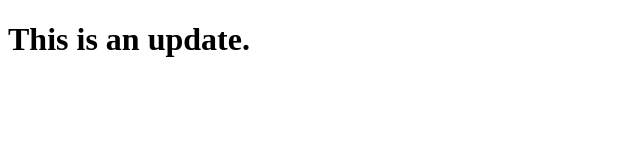
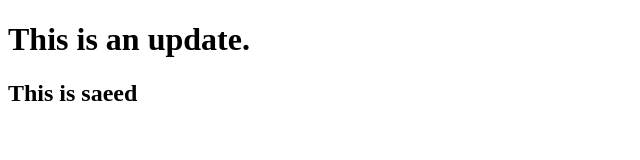
Before and after one commit to abdo5elsherif/SecondProject, a plain HTML site: page index.html in a window 1280 px wide. Shown: the whole page, without its empty margins (0-640 px from the left). Drawn offline with Linux system fonts and the light colour scheme.

Commit message:
Modified

```diff
--- a/index.html
+++ b/index.html
@@ -8,6 +8,7 @@
 </head>
 <body>
     <h1>This is an update.</h1>
+    <h2>This is saeed </h2>
     <script src = "code.js"> </script>
 </body>
 </html>
```
